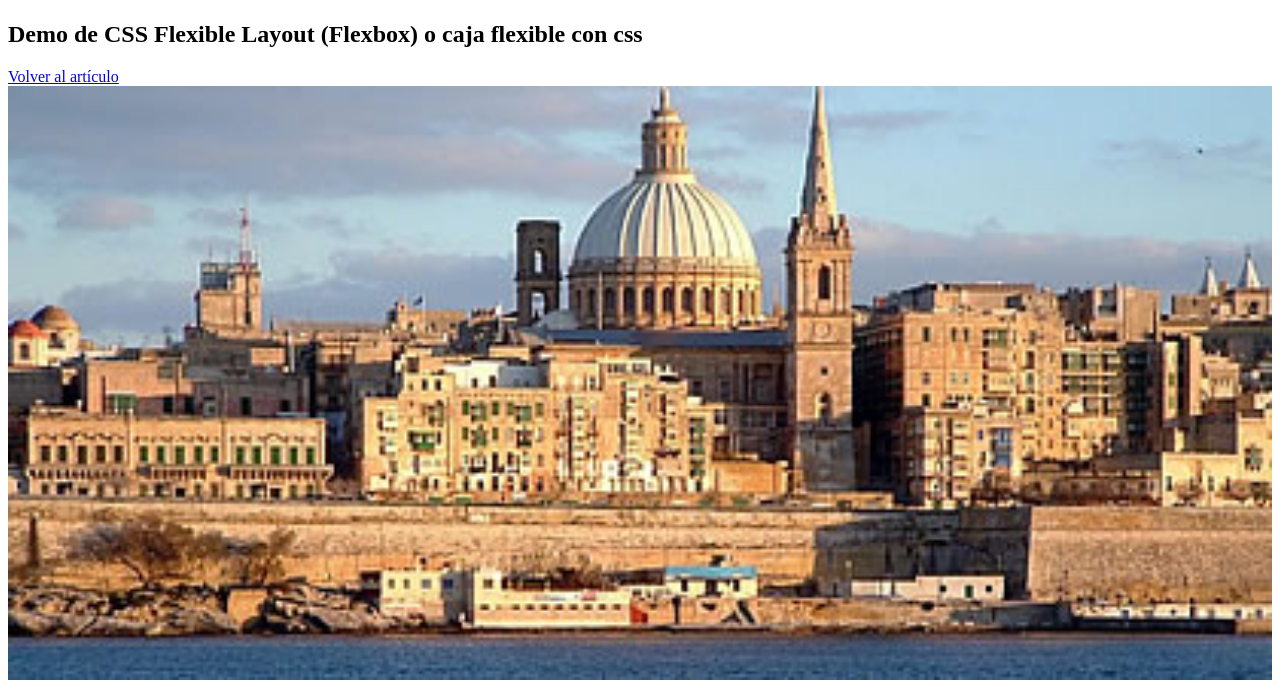
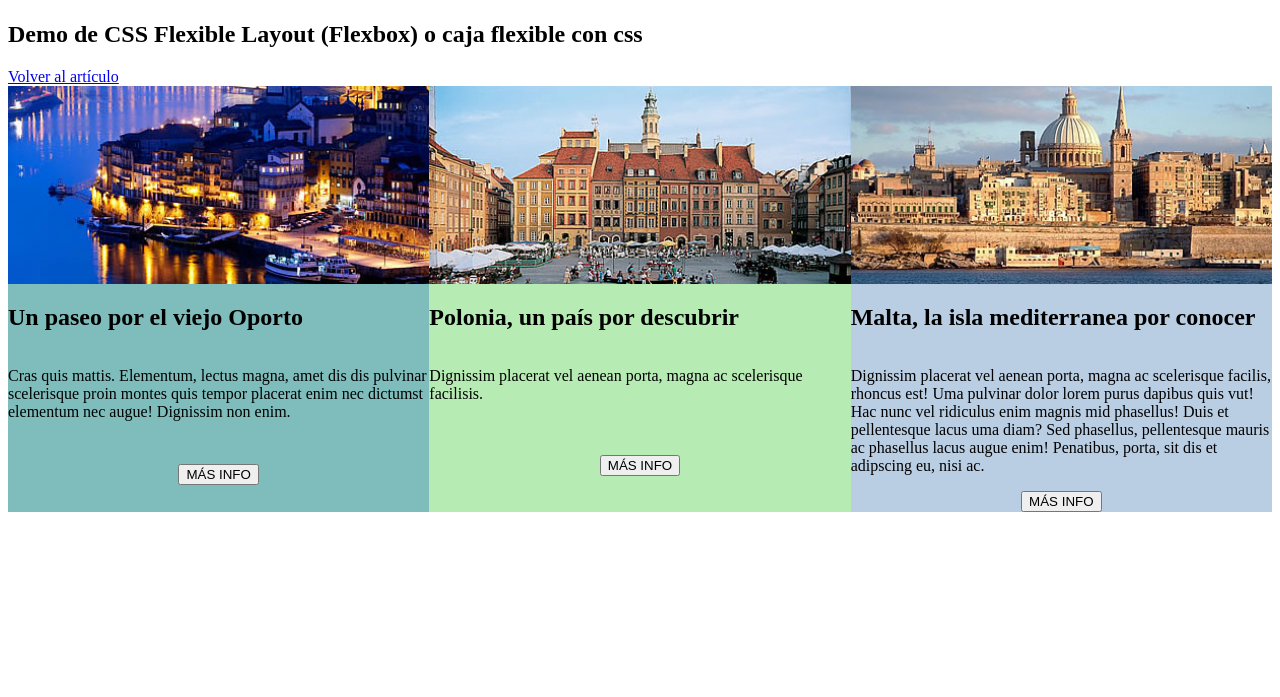
Before and after one commit to diegopacheco-dev/Curso-Git, a plain HTML site: page index.html in a window 1280 px wide. Shown: the part 87-784 px from the top of the page. Drawn offline with Linux system fonts and the light colour scheme.

Commit message:
Establecimos el orden en que aparecen los componentes de una caja flexible

```diff
--- a/estilo.css
+++ b/estilo.css
@@ -17,3 +17,21 @@
 .viajes-item button{
 	margin:auto;
 }
+.uno{
+	background-color: #bacee3;
+	flex: 1;
+	-webkit-flex:1;
+	-webkit-order:3;
+}
+.dos{
+	background-color: #b6ebb3;
+	flex:1;
+	-webkit-flex:1;
+	-webkit-order:2;
+}
+.tres{
+	background-color: #7ebdbb;
+	flex:1;
+	-webkit-flex:1;
+	-webkit-order:1;
+}
```
